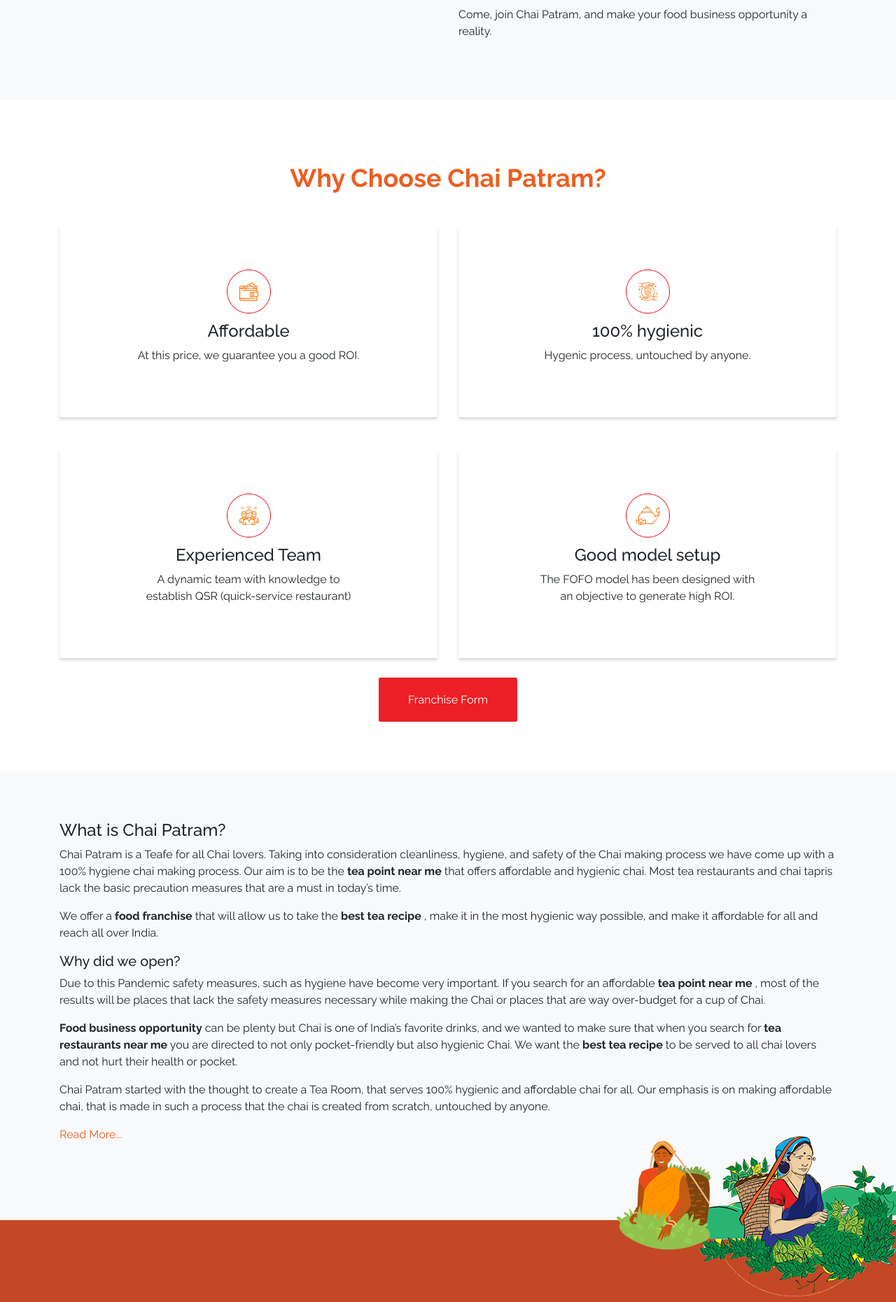
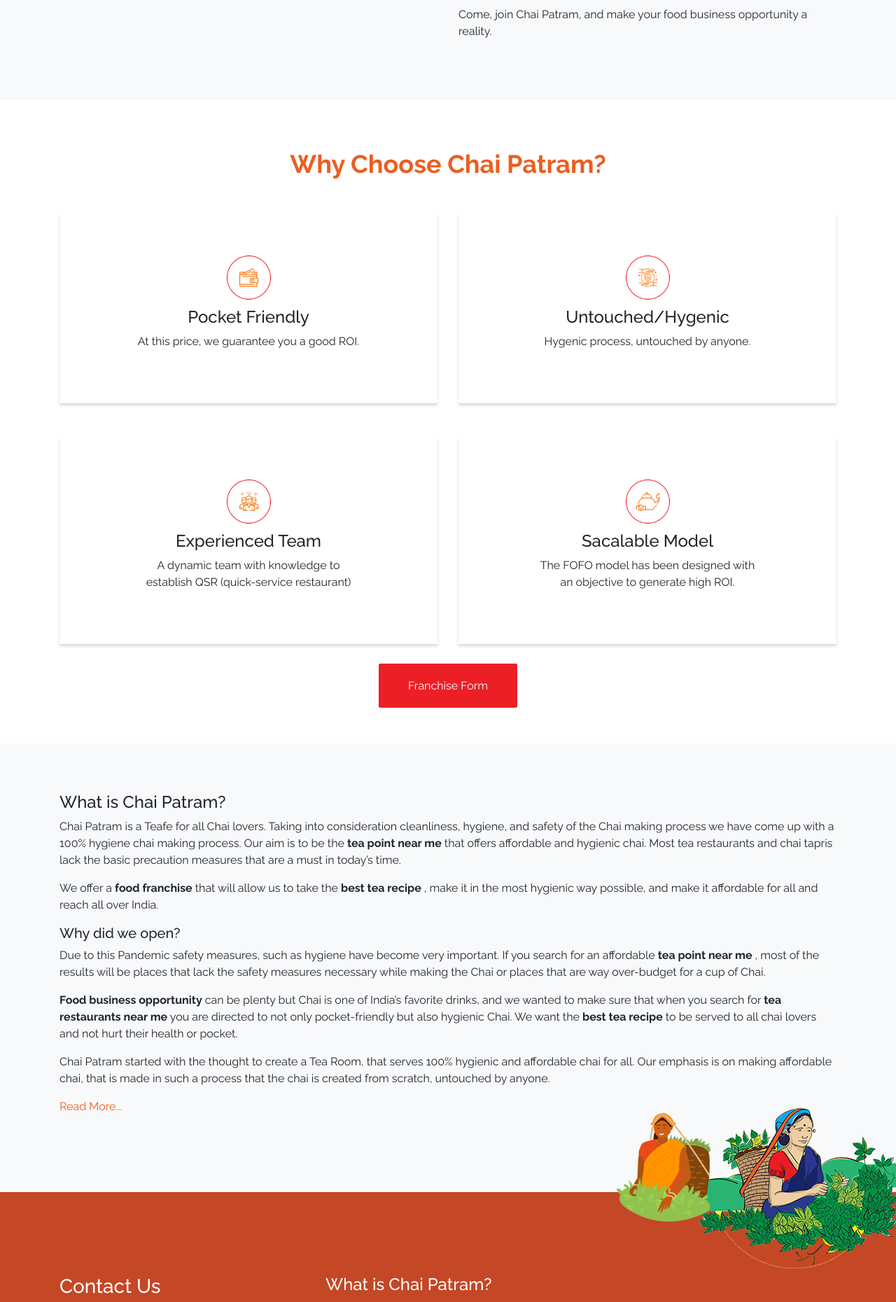
Before and after one commit to Guru707/chai, a PHP site: page /franchise.php in a window 1280 px wide. Shown: the part 827-2687 px from the top of the page at 70% size. Run offline with PHP 8.4, Linux system fonts and the light colour scheme; some libraries are stand-ins or nearby versions.

Commit message:
page footer content change

```diff
--- a/css/style.css
+++ b/css/style.css
@@ -577,7 +577,7 @@
 
 .our_tea {
     background-color: #fff;
-    padding: 90px 0px;
+    padding: 70px 0px;
 }
 .tea_feature{
     margin-top:50px;
--- a/footer.php
+++ b/footer.php
@@ -31,7 +31,8 @@
                   </div>
                </div>
                <div class="col-md-8 pt-5">
-               <p class="text-white">
+                  <h4 class="text-white">What is Chai Patram?</h4>
+      <p class="text-white">
          Chai Patram is a Teafe for all Chai lovers. Taking into consideration cleanliness, hygiene, and safety of the Chai making process we have come up with a 100% hygiene chai making process. Our aim is to be the <b> tea point near me</b> that offers affordable and hygienic chai. Most tea restaurants and chai tapris lack the basic precaution measures that are a must in today’s time. </p>
 <p class="text-white">We offer a <b> food franchise</b> that will allow us to take the <b>best tea recipe</b> , make it in the most hygienic way possible, and make it affordable for all and reach all over India. </p>
                </div>
--- a/franchise.php
+++ b/franchise.php
@@ -47,14 +47,14 @@
                <div class="col-md-6 text-center mb-5">
                   <div class="franchise_box">
                   <img src="images/feature_1.png" alt="">
-                   <h4>Affordable</h4>
+                   <h4>Pocket Friendly </h4>
                   <p>At this price, we guarantee you a good ROI.</p>
                   </div>
                </div>
                <div class="col-md-6 text-center mb-5">
                <div class="franchise_box">
                   <img src="images/feature_2.png" alt="">
-                  <h4>100% hygienic </h4>
+                  <h4>Untouched/Hygenic </h4>
                   <p>Hygenic process, untouched by anyone.</p>
                   </div>
                </div>
@@ -68,7 +68,7 @@
                <div class="col-md-6 text-center mb-5">
                <div class="franchise_box">
                    <img src="images/feature_4.png" alt="">
-                  <h4>Good model setup</h4>
+                  <h4>Sacalable Model</h4>
                   <p>The FOFO model has been designed with <span class="d-block"> an objective to generate high ROI.</span></p>
                </div>
                </div>
--- a/index.php
+++ b/index.php
@@ -98,7 +98,7 @@
       <div class="">
          <div class="container ">
             <div class="heading-element text-center">
-               <h2 class="text-primary">Everyone’s Cup of Chai: </h2>
+               <h2 class="text-primary">Everyone’s Cup of untouched Chai: </h2>
                <p class="text-center">Get your cup of freshness and discover yourself. We make untouched,.
                   Chai humari favorite hai, aur aapki? </p>
             </div>
```
